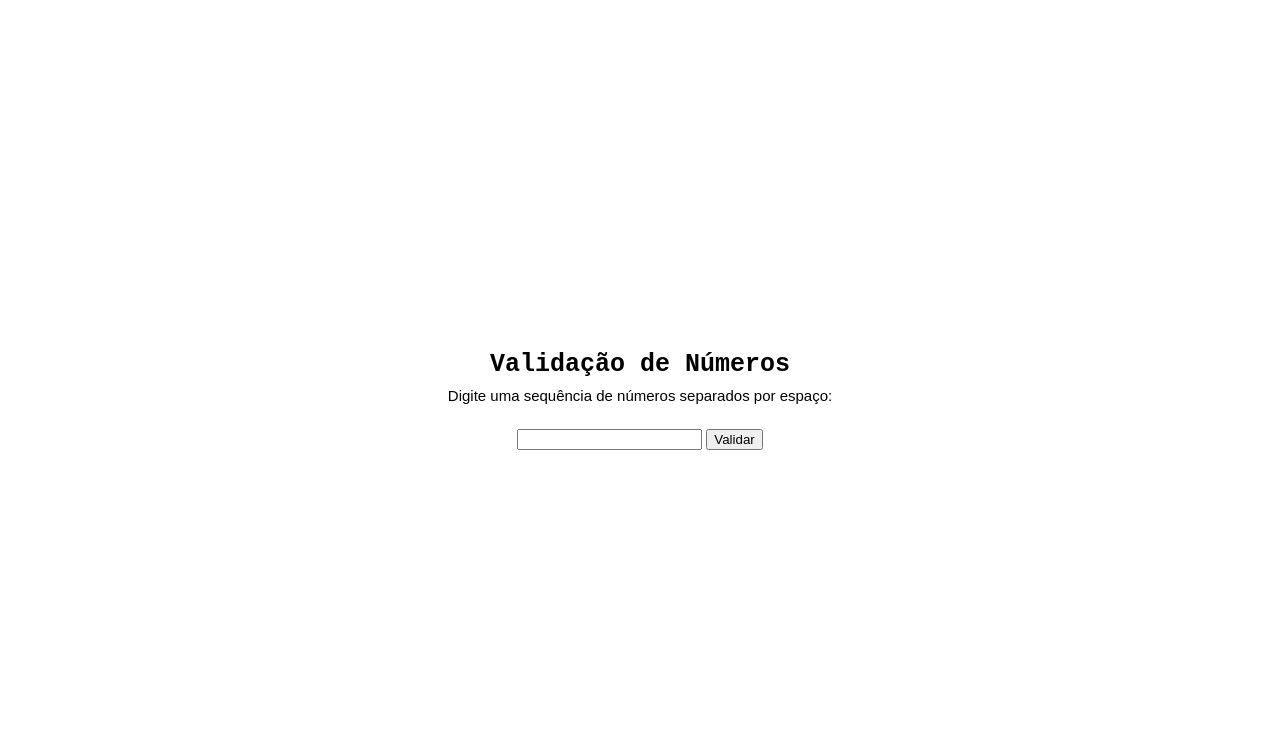
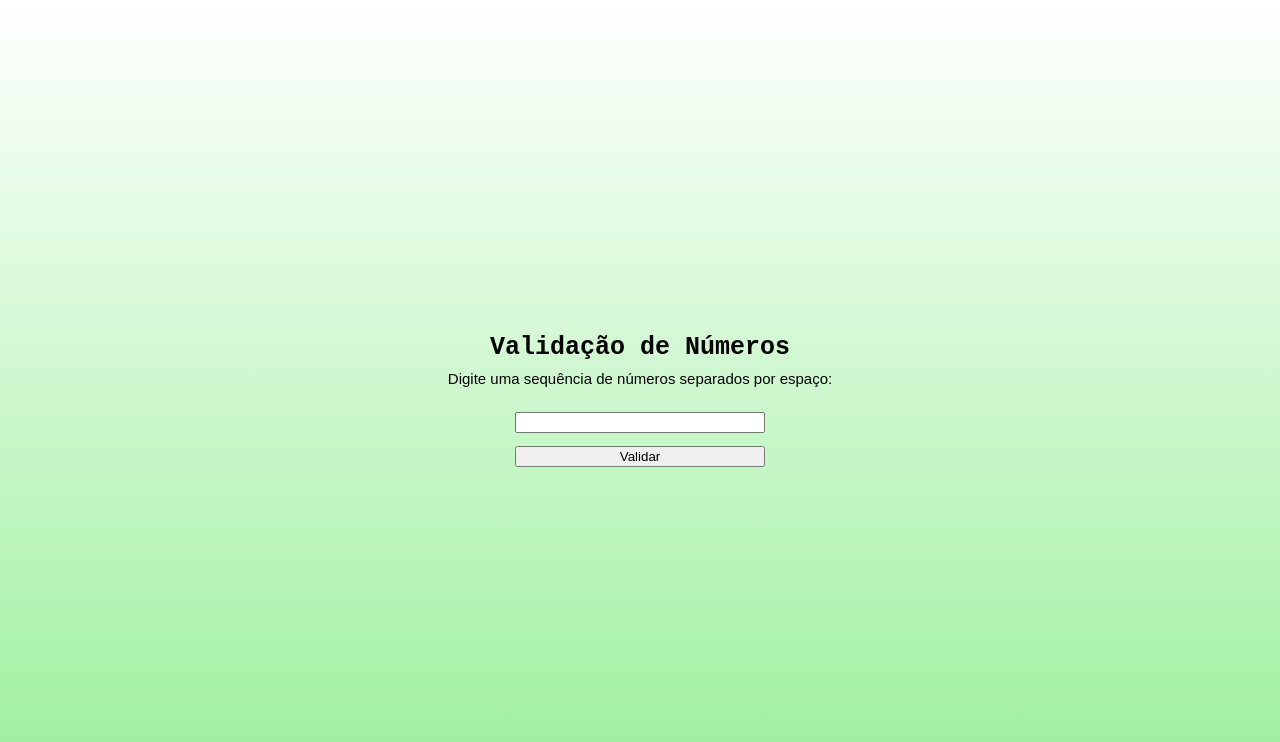
Before and after one commit to beatrizroisin/funcao-number.github.io, a plain HTML site: page index.html in a window 1280 px wide. Drawn offline with Linux system fonts and the light colour scheme.

Commit message:
novos ajustes

```diff
--- a/index.css
+++ b/index.css
@@ -9,6 +9,7 @@
     align-items: center;
     display: flex;
     justify-content: center;
+    background-image: linear-gradient(0deg, #6ae86bad, white);
 }
 .validacao-dig{
     text-align: center;
@@ -20,8 +21,13 @@
     margin: 0;
 }
 #sequenciais input{
-
+    width: 250px;
+    margin-bottom: 1em;
 }
 #sequenciais button{
 
 }
+.numerosValidar{
+    display: grid;
+    justify-content: center;
+}
--- a/index.html
+++ b/index.html
@@ -14,8 +14,10 @@
       <div class="validacao-dig">
         <h1 class="title-val">Validação de Números</h1>
         <p>Digite uma sequência de números separados por espaço:</p>
-        <input type="text" id="numeros">
-        <button onclick="validarNumeros()">Validar</button>
+        <div class="numerosValidar">
+            <input type="text" id="numeros">
+            <button id="botaoValidar">Validar</button>
+        </div>
       </div>
     </body>
 
--- a/index.js
+++ b/index.js
@@ -1,4 +1,4 @@
-function validarNumeros() {
+document.getElementById("botaoValidar").addEventListener("click", function() {
     var numeros = document.getElementById("numeros").value.split(" ");
     var crescente = true;
     var decrescente = true;
@@ -23,4 +23,4 @@ function validarNumeros() {
     } else {
         $(divresult).before('<span>A sequência não é estritamente crescente nem decrescente."</span>')
     }
-}
+});
```
